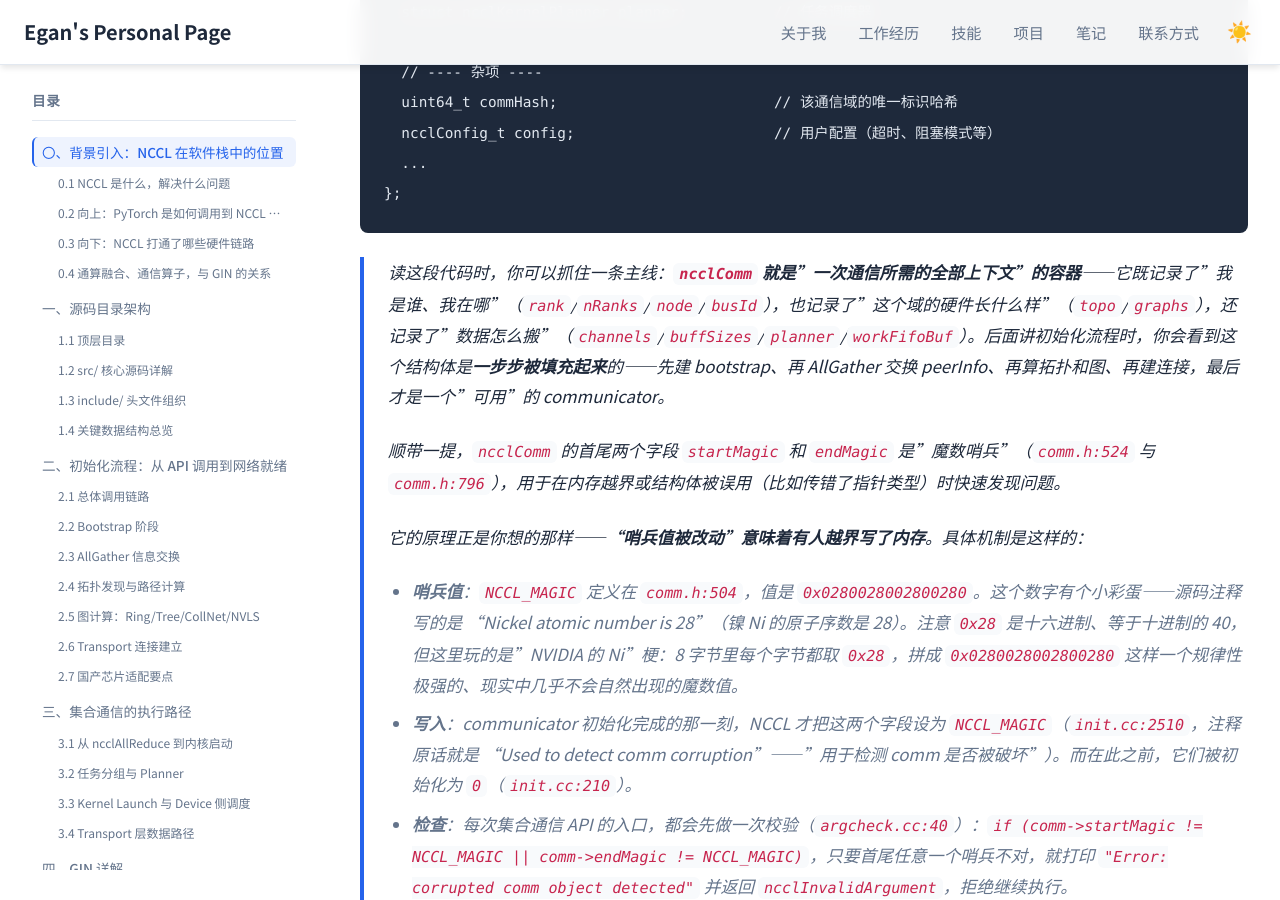
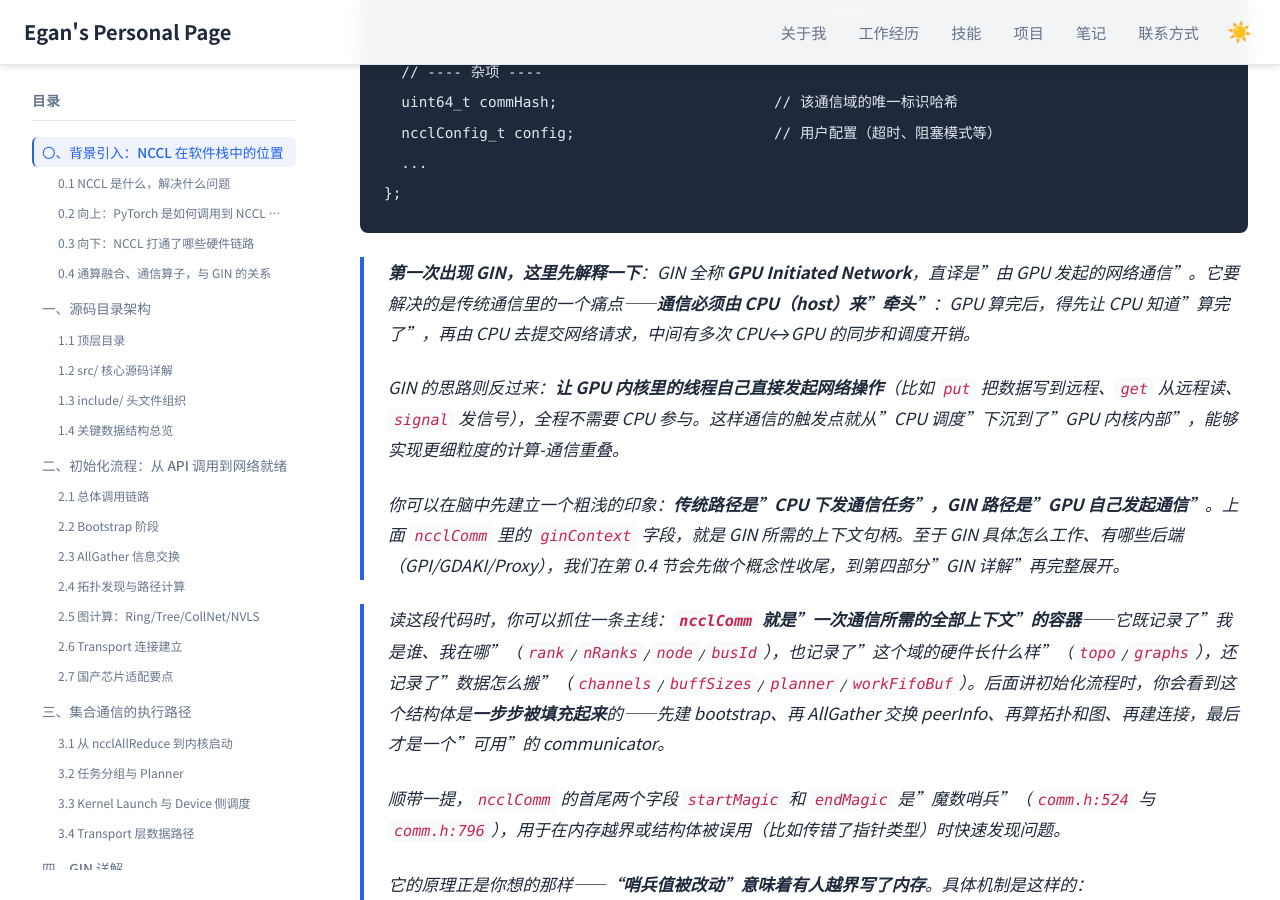
Before and after one commit to Lejun-Hu/Lejun-Hu.github.io, a Jekyll site: the page built from _notes/2026-8-24-nccl-source-study.md, in a window 1280 px wide and 900 px high, scrolled down 4763 px. Built offline with Jekyll 4.4.1, drawn with Linux system fonts in a browser that asks for light colours; some of the changed text lies outside the part shown.

Commit message:
note: add first-mention explanation of GIN

````diff
--- a/_notes/2026-8-24-nccl-source-study.md
+++ b/_notes/2026-8-24-nccl-source-study.md
@@ -94,7 +94,7 @@ struct ncclComm {
   // ---- 网络与传输插件 ----
   ncclNet_t* ncclNet;                        // 网络插件接口（RDMA 网卡等）
   void* netContext;                          // 网络上下文
-  void* ginContext;                          // GIN（GPU 直接发起网络）上下文
+  void* ginContext;                          // GIN 上下文（详见下方首次解释）
   ncclCollNet_t* ncclCollNet;                // 网内计算（SHARP）插件接口
 
   // ---- 我在这个域里的身份 ----
@@ -131,6 +131,12 @@ struct ncclComm {
   ...
 };
 ```
+
+   > **第一次出现 GIN，这里先解释一下**：GIN 全称 **GPU Initiated Network**，直译是"由 GPU 发起的网络通信"。它要解决的是传统通信里的一个痛点——**通信必须由 CPU（host）来"牵头"**：GPU 算完后，得先让 CPU 知道"算完了"，再由 CPU 去提交网络请求，中间有多次 CPU↔GPU 的同步和调度开销。
+   >
+   > GIN 的思路则反过来：**让 GPU 内核里的线程自己直接发起网络操作**（比如 `put` 把数据写到远程、`get` 从远程读、`signal` 发信号），全程不需要 CPU 参与。这样通信的触发点就从"CPU 调度"下沉到了"GPU 内核内部"，能够实现更细粒度的计算-通信重叠。
+   >
+   > 你可以在脑中先建立一个粗浅的印象：**传统路径是"CPU 下发通信任务"，GIN 路径是"GPU 自己发起通信"**。上面 `ncclComm` 里的 `ginContext` 字段，就是 GIN 所需的上下文句柄。至于 GIN 具体怎么工作、有哪些后端（GPI/GDAKI/Proxy），我们在第 0.4 节会先做个概念性收尾，到第四部分"GIN 详解"再完整展开。
 
    > 读这段代码时，你可以抓住一条主线：**`ncclComm` 就是"一次通信所需的全部上下文"的容器**——它既记录了"我是谁、我在哪"（`rank`/`nRanks`/`node`/`busId`），也记录了"这个域的硬件长什么样"（`topo`/`graphs`），还记录了"数据怎么搬"（`channels`/`buffSizes`/`planner`/`workFifoBuf`）。后面讲初始化流程时，你会看到这个结构体是**一步步被填充起来**的——先建 bootstrap、再 AllGather 交换 peerInfo、再算拓扑和图、再建连接，最后才是一个"可用"的 communicator。
    >
````
